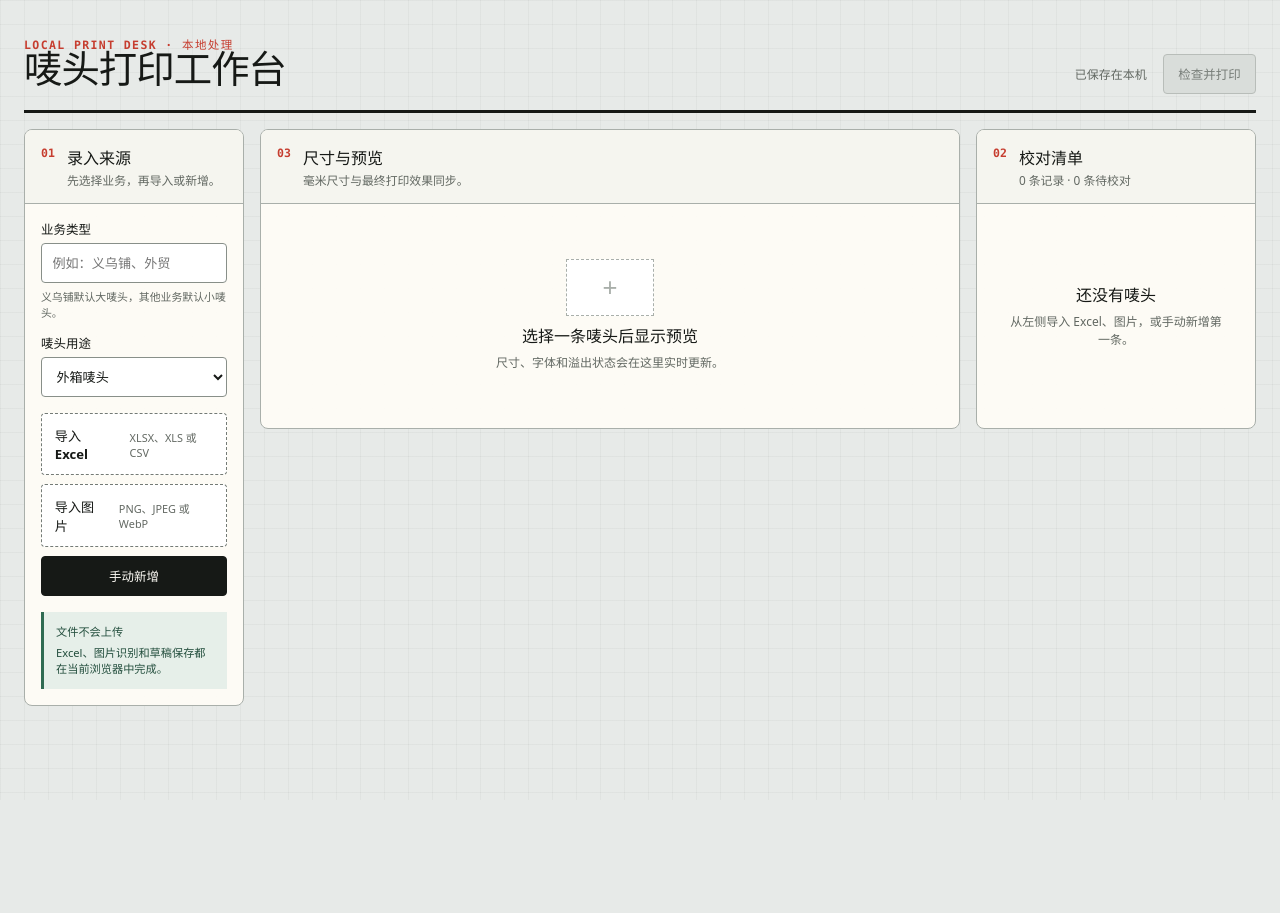
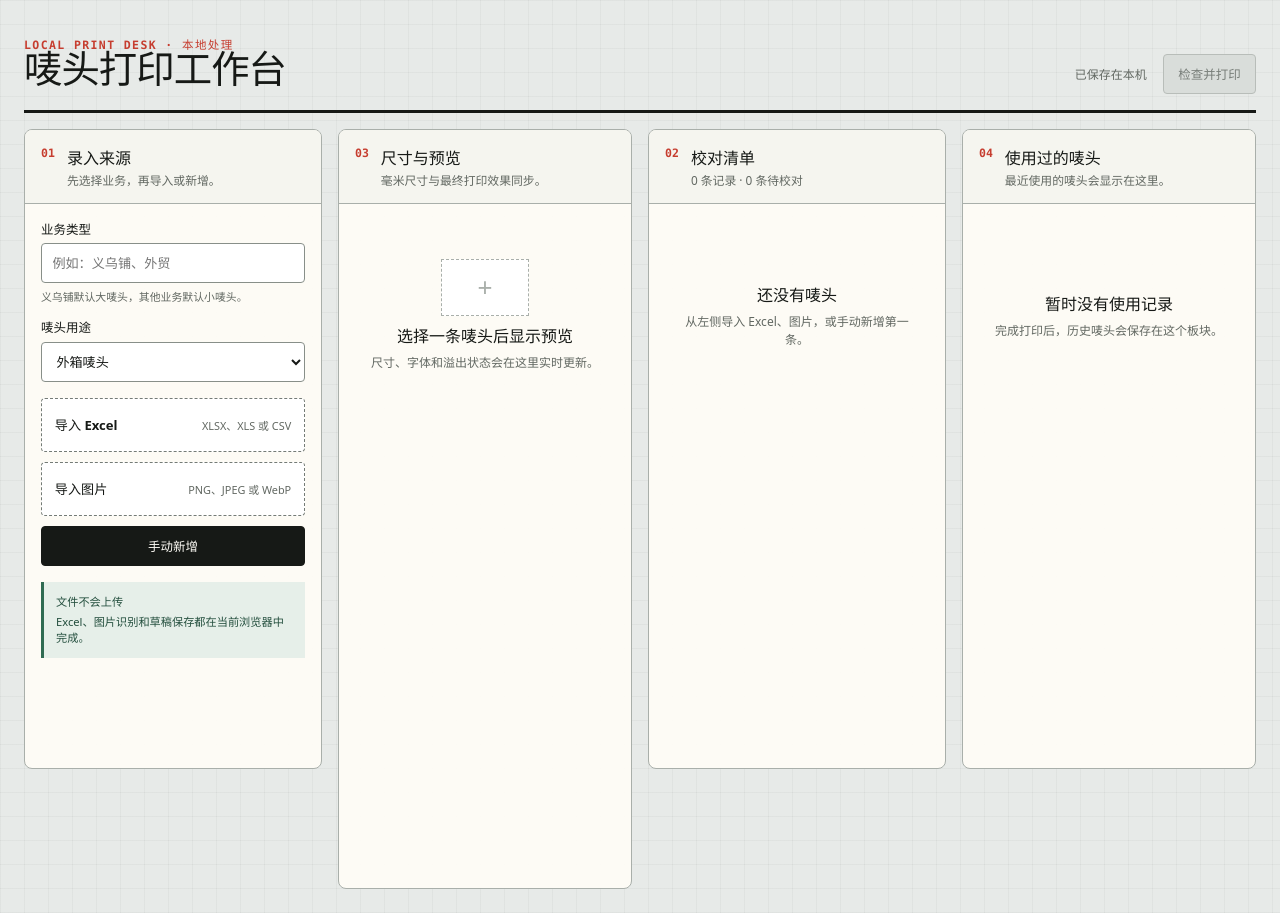
Before and after one commit to hhhhez-fc/-, a React (Vite) app: page / in a window 1280 px wide. Before the commit the page ends 800 px from the top, so only its background shows below. Built offline with nearby package versions, Linux system fonts and the light colour scheme.

Commit message:
feat: reorder and resize workbench panels

```diff
--- a/src/App.tsx
+++ b/src/App.tsx
@@ -1,4 +1,4 @@
-import { useCallback, useEffect, useMemo, useReducer, useState } from 'react';
+import { useCallback, useEffect, useMemo, useReducer, useState, type ReactNode } from 'react';
 import { createInitialDraft, draftReducer, type DraftState } from './domain/draft';
 import { createLabel, defaultSizeTypeForBusiness, type LabelPurpose } from './domain/labels';
 import { loadDraft, saveDraft } from './domain/storage';
@@ -14,6 +14,8 @@ import PrintPages from './features/PrintPages';
 import { createPrintPlan, type PrintGroup } from './domain/printing';
 import { validateLabelForPrint } from './domain/layout';
 import { validateSizePreset } from './domain/labels';
+import { reorderWorkspacePanels, type WorkspacePanelId } from './domain/workspaceLayout';
+import WorkspacePanel from './features/WorkspacePanel';
 
 interface AppProps {
   initialState?: DraftState;
@@ -130,43 +132,9 @@ export default function App({ initialState }: AppProps) {
 
   const selectedCount = state.selectedLabelIds.length;
   const allSelected = state.labels.length > 0 && selectedCount === state.labels.length;
-
-  return (
-    <>
-    <div className="app-shell" inert={confirmation !== null || printDialogOpen}>
-      <header className="app-header">
-        <div>
-          <p className="eyebrow">LOCAL PRINT DESK · 本地处理</p>
-          <h1>唛头打印工作台</h1>
-        </div>
-        <div className="header-actions">
-          <span className="app-status" role="status" aria-live="polite">{status}</span>
-          {state.labels.length > 0 && (
-            <button
-              className="button button-quiet"
-              type="button"
-              onClick={() => setConfirmation({
-                title: '清空当前草稿？',
-                message: `将删除 ${state.labels.length} 条唛头并恢复默认尺寸，此操作无法撤销。`,
-                confirmLabel: '清空草稿',
-                action: () => {
-                  dispatch({ type: 'clear-draft' });
-                  setStatus('草稿已清空');
-                },
-              })}
-            >
-              清空草稿
-            </button>
-          )}
-          <button className="button button-print" type="button" disabled={state.labels.length === 0} onClick={() => setPrintDialogOpen(true)}>
-            检查并打印
-          </button>
-        </div>
-      </header>
-
-      <main className="workspace" aria-label="唛头打印工作区">
-        <section className="panel intake-panel" aria-labelledby="intake-title">
-          <div className="panel-heading">
+  const panelContents: Record<WorkspacePanelId, ReactNode> = {
+    intake: <>
+      <div className="panel-heading" data-testid="panel-drag-handle" data-panel-drag-handle draggable aria-label="拖动录入来源板块">
         <span className="step-number">01</span>
         <div>
           <h2 id="intake-title">录入来源</h2>
@@ -219,10 +187,9 @@ export default function App({ initialState }: AppProps) {
         <strong>文件不会上传</strong>
         <span>Excel、图片识别和草稿保存都在当前浏览器中完成。</span>
       </aside>
-        </section>
-
-        <section className="panel records-panel" aria-labelledby="records-title">
-          <div className="panel-heading records-heading">
+    </>,
+    records: <>
+      <div className="panel-heading records-heading" data-testid="panel-drag-handle" data-panel-drag-handle draggable aria-label="拖动校对清单板块">
         <span className="step-number">02</span>
         <div>
           <h2 id="records-title">校对清单</h2>
@@ -282,10 +249,9 @@ export default function App({ initialState }: AppProps) {
           onDelete={() => deleteLabel(activeLabel.id)}
         />
       )}
-        </section>
-
-        <section className="panel preview-panel" aria-labelledby="preview-title">
-          <div className="panel-heading">
+    </>,
+    preview: <>
+      <div className="panel-heading" data-testid="panel-drag-handle" data-panel-drag-handle draggable aria-label="拖动尺寸与预览板块">
         <span className="step-number">03</span>
         <div>
           <h2 id="preview-title">尺寸与预览</h2>
@@ -325,7 +291,78 @@ export default function App({ initialState }: AppProps) {
           <span>尺寸、字体和溢出状态会在这里实时更新。</span>
         </div>
       )}
-        </section>
+    </>,
+    history: <>
+      <div className="panel-heading" data-testid="panel-drag-handle" data-panel-drag-handle draggable aria-label="拖动使用过的唛头板块">
+        <span className="step-number">04</span>
+        <div>
+          <h2 id="history-title">使用过的唛头</h2>
+          <p>最近使用的唛头会显示在这里。</p>
+        </div>
+      </div>
+      <div className="history-empty">
+        <strong>暂时没有使用记录</strong>
+        <span>完成打印后，历史唛头会保存在这个板块。</span>
+      </div>
+    </>,
+  };
+  const panelTitleIds: Record<WorkspacePanelId, string> = {
+    intake: 'intake-title',
+    records: 'records-title',
+    preview: 'preview-title',
+    history: 'history-title',
+  };
+
+  return (
+    <>
+    <div className="app-shell" inert={confirmation !== null || printDialogOpen}>
+      <header className="app-header">
+        <div>
+          <p className="eyebrow">LOCAL PRINT DESK · 本地处理</p>
+          <h1>唛头打印工作台</h1>
+        </div>
+        <div className="header-actions">
+          <span className="app-status" role="status" aria-live="polite">{status}</span>
+          {state.labels.length > 0 && (
+            <button
+              className="button button-quiet"
+              type="button"
+              onClick={() => setConfirmation({
+                title: '清空当前草稿？',
+                message: `将删除 ${state.labels.length} 条唛头并恢复默认尺寸，此操作无法撤销。`,
+                confirmLabel: '清空草稿',
+                action: () => {
+                  dispatch({ type: 'clear-draft' });
+                  setStatus('草稿已清空');
+                },
+              })}
+            >
+              清空草稿
+            </button>
+          )}
+          <button className="button button-print" type="button" disabled={state.labels.length === 0} onClick={() => setPrintDialogOpen(true)}>
+            检查并打印
+          </button>
+        </div>
+      </header>
+
+      <main className="workspace" aria-label="唛头打印工作区">
+        {state.workspaceLayout.order.map((id) => (
+          <WorkspacePanel
+            key={id}
+            id={id}
+            titleId={panelTitleIds[id]}
+            size={state.workspaceLayout.sizes[id]}
+            className={`${id}-panel`}
+            onDropBefore={(sourceId, targetId) => dispatch({
+              type: 'set-panel-order',
+              order: reorderWorkspacePanels(state.workspaceLayout, sourceId, targetId).order,
+            })}
+            onResize={(panelId, patch) => dispatch({ type: 'resize-panel', id: panelId, patch })}
+          >
+            {panelContents[id]}
+          </WorkspacePanel>
+        ))}
       </main>
     </div>
     <ConfirmDialog
--- /dev/null
+++ b/src/features/WorkspacePanel.tsx
@@ -0,0 +1,187 @@
+import { useRef, useState, type CSSProperties, type KeyboardEvent, type PointerEvent, type ReactNode } from 'react';
+import type { WorkspacePanelId, WorkspacePanelSize } from '../domain/workspaceLayout';
+
+const PANEL_TITLES: Record<WorkspacePanelId, string> = {
+  intake: '录入来源',
+  preview: '尺寸与预览',
+  records: '校对清单',
+  history: '使用过的唛头',
+};
+
+const clamp = (value: number, min: number, max: number) => Math.min(max, Math.max(min, value));
+const isNarrowViewport = () => typeof window !== 'undefined' && window.matchMedia('(max-width: 720px)').matches;
+
+type ResizeAxis = 'x' | 'y' | 'corner';
+
+interface WorkspacePanelProps {
+  id: WorkspacePanelId;
+  titleId: string;
+  size: WorkspacePanelSize;
+  onDropBefore: (sourceId: WorkspacePanelId, targetId: WorkspacePanelId) => void;
+  onResize: (id: WorkspacePanelId, patch: Partial<WorkspacePanelSize>) => void;
+  children: ReactNode;
+  className?: string;
+}
+
+interface ActiveResize {
+  axis: ResizeAxis;
+  pointerId: number;
+  startX: number;
+  startY: number;
+  size: WorkspacePanelSize;
+}
+
+interface ActiveDrag {
+  pointerId: number;
+  startX: number;
+  startY: number;
+  lastTargetId: WorkspacePanelId | null;
+}
+
+export default function WorkspacePanel({ id, titleId, size, onDropBefore, onResize, children, className }: WorkspacePanelProps) {
+  const resizeRef = useRef<ActiveResize | null>(null);
+  const dragRef = useRef<ActiveDrag | null>(null);
+  const [isDragging, setIsDragging] = useState(false);
+  const title = PANEL_TITLES[id];
+  const styles = {
+    '--panel-width': `${size.widthPx}px`,
+    '--panel-height': `${size.heightPx}px`,
+  } as CSSProperties;
+
+  const emitResize = (axis: ResizeAxis, nextWidth: number, nextHeight: number) => {
+    const narrowViewport = isNarrowViewport();
+    const patch: Partial<WorkspacePanelSize> = {};
+    if ((axis === 'x' || axis === 'corner') && !narrowViewport) {
+      patch.widthPx = clamp(nextWidth, 220, 900);
+    }
+    if (axis === 'y' || axis === 'corner') {
+      patch.heightPx = clamp(nextHeight, 320, 1200);
+    }
+    if (Object.keys(patch).length > 0) onResize(id, patch);
+  };
+
+  const startResize = (axis: ResizeAxis) => (event: PointerEvent<HTMLSpanElement>) => {
+    event.preventDefault();
+    event.stopPropagation();
+    event.currentTarget.setPointerCapture(event.pointerId);
+    resizeRef.current = {
+      axis,
+      pointerId: event.pointerId,
+      startX: event.clientX,
+      startY: event.clientY,
+      size: { ...size },
+    };
+  };
+
+  const continueResize = (event: PointerEvent<HTMLSpanElement>) => {
+    const active = resizeRef.current;
+    if (!active || active.pointerId !== event.pointerId) return;
+    emitResize(
+      active.axis,
+      active.size.widthPx + event.clientX - active.startX,
+      active.size.heightPx + event.clientY - active.startY,
+    );
+  };
+
+  const finishResize = (event: PointerEvent<HTMLSpanElement>) => {
+    if (resizeRef.current?.pointerId !== event.pointerId) return;
+    if (event.currentTarget.hasPointerCapture(event.pointerId)) event.currentTarget.releasePointerCapture(event.pointerId);
+    resizeRef.current = null;
+  };
+
+  const resizeWithKeyboard = (axis: ResizeAxis) => (event: KeyboardEvent<HTMLSpanElement>) => {
+    const step = event.shiftKey ? 20 : 4;
+    let width = size.widthPx;
+    let height = size.heightPx;
+    if ((axis === 'x' || axis === 'corner') && event.key === 'ArrowLeft') width -= step;
+    else if ((axis === 'x' || axis === 'corner') && event.key === 'ArrowRight') width += step;
+    else if ((axis === 'y' || axis === 'corner') && event.key === 'ArrowUp') height -= step;
+    else if ((axis === 'y' || axis === 'corner') && event.key === 'ArrowDown') height += step;
+    else return;
+    event.preventDefault();
+    emitResize(axis, width, height);
+  };
+
+  const startTitleDrag = (event: PointerEvent<HTMLElement>) => {
+    if (event.button !== 0 || !(event.target as HTMLElement).closest('[data-panel-drag-handle]')) return;
+    event.currentTarget.setPointerCapture(event.pointerId);
+    dragRef.current = {
+      pointerId: event.pointerId,
+      startX: event.clientX,
+      startY: event.clientY,
+      lastTargetId: null,
+    };
+  };
+
+  const continueTitleDrag = (event: PointerEvent<HTMLElement>) => {
+    const active = dragRef.current;
+    if (!active || active.pointerId !== event.pointerId) return;
+    if (Math.hypot(event.clientX - active.startX, event.clientY - active.startY) < 4) return;
+    setIsDragging(true);
+    const targetPanel = document.elementFromPoint(event.clientX, event.clientY)
+      ?.closest('[data-workspace-panel-id]') as HTMLElement | null;
+    const targetId = targetPanel?.dataset.workspacePanelId as WorkspacePanelId | undefined;
+    if (!targetId || targetId === id || targetId === active.lastTargetId) return;
+    active.lastTargetId = targetId;
+    onDropBefore(id, targetId);
+  };
+
+  const finishTitleDrag = (event: PointerEvent<HTMLElement>) => {
+    if (dragRef.current?.pointerId !== event.pointerId) return;
+    if (event.currentTarget.hasPointerCapture(event.pointerId)) event.currentTarget.releasePointerCapture(event.pointerId);
+    dragRef.current = null;
+    setIsDragging(false);
+  };
+
+  return (
+    <section
+      className={`panel workspace-panel ${className ?? ''}`.trim()}
+      style={styles}
+      role="region"
+      aria-labelledby={titleId}
+      data-workspace-panel-id={id}
+      data-dragging={isDragging || undefined}
+      onPointerDown={startTitleDrag}
+      onPointerMove={continueTitleDrag}
+      onPointerUp={finishTitleDrag}
+      onPointerCancel={finishTitleDrag}
+    >
+      <div className="workspace-panel-body">{children}</div>
+      <span
+        role="separator"
+        tabIndex={0}
+        aria-label={`调整${title}宽度`}
+        aria-orientation="vertical"
+        className="panel-resizer panel-resizer-x"
+        onPointerDown={startResize('x')}
+        onPointerMove={continueResize}
+        onPointerUp={finishResize}
+        onPointerCancel={finishResize}
+        onKeyDown={resizeWithKeyboard('x')}
+      />
+      <span
+        role="separator"
+        tabIndex={0}
+        aria-label={`调整${title}高度`}
+        aria-orientation="horizontal"
+        className="panel-resizer panel-resizer-y"
+        onPointerDown={startResize('y')}
+        onPointerMove={continueResize}
+        onPointerUp={finishResize}
+        onPointerCancel={finishResize}
+        onKeyDown={resizeWithKeyboard('y')}
+      />
+      <span
+        role="separator"
+        tabIndex={0}
+        aria-label={`调整${title}板块大小`}
+        className="panel-resizer panel-resizer-corner"
+        onPointerDown={startResize('corner')}
+        onPointerMove={continueResize}
+        onPointerUp={finishResize}
+        onPointerCancel={finishResize}
+        onKeyDown={resizeWithKeyboard('corner')}
+      />
+    </section>
+  );
+}
--- a/src/styles.css
+++ b/src/styles.css
@@ -75,14 +75,24 @@ h3 { margin-bottom: .75rem; font-size: .9rem; }
 
 .workspace {
   display: grid;
-  grid-template-areas: "intake preview records";
-  grid-template-columns: minmax(220px,.55fr) minmax(540px,1.75fr) minmax(250px,.7fr);
+  grid-auto-flow: row;
+  grid-template-columns: repeat(auto-fit, minmax(220px, max-content));
   gap: var(--space-md); align-items: start; padding-top: var(--space-md);
 }
-.intake-panel { grid-area: intake; }
-.records-panel { grid-area: records; }
-.preview-panel { grid-area: preview; }
 .panel { min-width: 0; overflow: clip; background: rgba(255,253,247,.93); border: 1px solid var(--color-line); border-radius: var(--radius-lg); }
+.workspace-panel {
+  position: relative; display: flex; flex-direction: column; inline-size: min(100%, var(--panel-width)); block-size: var(--panel-height);
+  transition: border-color .12s ease, box-shadow .12s ease;
+}
+.workspace-panel:focus-within, .workspace-panel[data-dragging="true"] { border-color: var(--color-focus); box-shadow: 0 0 0 2px color-mix(in srgb, var(--color-focus) 28%, transparent); }
+.workspace-panel-body { flex: 1 1 auto; min-block-size: 0; overflow: auto; }
+.panel-drag-handle { cursor: grab; user-select: none; touch-action: none; }
+.workspace-panel[data-dragging="true"] .panel-drag-handle { cursor: grabbing; }
+.panel-resizer { position: absolute; z-index: 2; display: block; background: transparent; touch-action: none; }
+.panel-resizer:focus-visible { outline: 2px solid var(--color-focus); outline-offset: -2px; }
+.panel-resizer-x { inset: 0 -4px 0 auto; inline-size: 8px; cursor: ew-resize; }
+.panel-resizer-y { inset: auto 0 -4px 0; block-size: 8px; cursor: ns-resize; }
+.panel-resizer-corner { inset: auto -4px -4px auto; inline-size: 12px; block-size: 12px; cursor: nwse-resize; }
 .panel-heading {
   display: flex; gap: .75rem; align-items: flex-start; padding: .9rem 1rem; background: #f5f5ef; border-bottom: 1px solid var(--color-line);
 }
@@ -223,11 +233,11 @@ h3 { margin-bottom: .75rem; font-size: .9rem; }
 .bulk-toolbar > div { display: flex; flex-wrap: wrap; gap: .7rem; justify-content: flex-end; }
 .bulk-toolbar button:disabled { color: #9aa09b; cursor: not-allowed; text-decoration: none; }
 
-.records-empty, .preview-empty {
+.records-empty, .preview-empty, .history-empty {
   display: grid; place-items: center; align-content: center; gap: .45rem; min-height: 14rem; padding: 2rem; color: var(--color-muted); text-align: center;
 }
-.records-empty strong, .preview-empty strong { color: var(--color-ink); }
-.records-empty span, .preview-empty span { max-width: 22rem; font-size: .75rem; line-height: 1.5; }
+.records-empty strong, .preview-empty strong, .history-empty strong { color: var(--color-ink); }
+.records-empty span, .preview-empty span, .history-empty span { max-width: 22rem; font-size: .75rem; line-height: 1.5; }
 .editor-title-row { display: flex; align-items: center; justify-content: space-between; gap: var(--space-md); }
 .editor-title-row span { color: var(--color-muted); font-size: .68rem; }
 .review-reason { margin: -.3rem 0 .8rem; padding: .45rem .6rem; color: #6d480a; background: #fff5dc; border-left: 3px solid var(--color-warning); font-size: .68rem; }
@@ -404,16 +414,15 @@ h3 { margin-bottom: .75rem; font-size: .9rem; }
 .print-root { display: none; }
 
 @media (max-width: 1120px) {
-  .workspace {
-    grid-template-areas: "intake records" "preview preview";
-    grid-template-columns: 1fr 1.25fr;
-  }
+  .workspace { grid-template-columns: repeat(auto-fit, minmax(220px, max-content)); }
 }
 @media (max-width: 720px) {
   .app-shell { padding: .75rem; }
   .app-header, .header-actions { align-items: stretch; flex-direction: column; }
   .app-status { min-width: 0; text-align: left; }
-  .workspace { grid-template-areas: "intake" "records" "preview"; grid-template-columns: minmax(0,1fr); }
+  .workspace { grid-template-columns: minmax(0,1fr); }
+  .workspace-panel { inline-size: 100%; }
+  .panel-resizer-x, .panel-resizer-corner { display: none; }
   .two-columns { grid-template-columns: minmax(0,1fr); }
   .three-columns { grid-template-columns: minmax(0,1fr); }
   .four-columns { grid-template-columns: repeat(2,minmax(0,1fr)); }
```
Also changed, not shown: 1 other file (tests, documents, lock files or other folders). Lines whose indentation alone changed are shown as unchanged.
